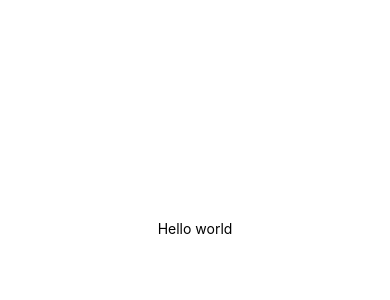
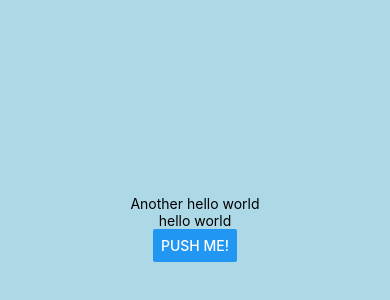
Before and after one commit to jenster5/RNCourse, a React Native app: screen / in a window 390 px wide. Shown: the part 194-494 px from the top of the page. Built offline with nearby package versions, Linux system fonts and the light colour scheme.

Commit message:
adding button

```diff
--- a/App.js
+++ b/App.js
@@ -1,11 +1,11 @@
-import { StatusBar } from 'expo-status-bar';
-import { StyleSheet, Text, View } from 'react-native';
+import { Button, StyleSheet, Text, View } from 'react-native';
 
 export default function App() {
   return (
     <View style={styles.container}>
-      <Text>Hello world</Text>
-      <StatusBar style="auto" />
+      <Text>Another hello world</Text>
+      <Text>hello world</Text>
+      <Button title="Push me!" />
     </View>
   );
 }
@@ -13,7 +13,7 @@ export default function App() {
 const styles = StyleSheet.create({
   container: {
     flex: 1,
-    backgroundColor: '#fff',
+    backgroundColor: 'lightblue',
     alignItems: 'center',
     justifyContent: 'center',
   },
```
